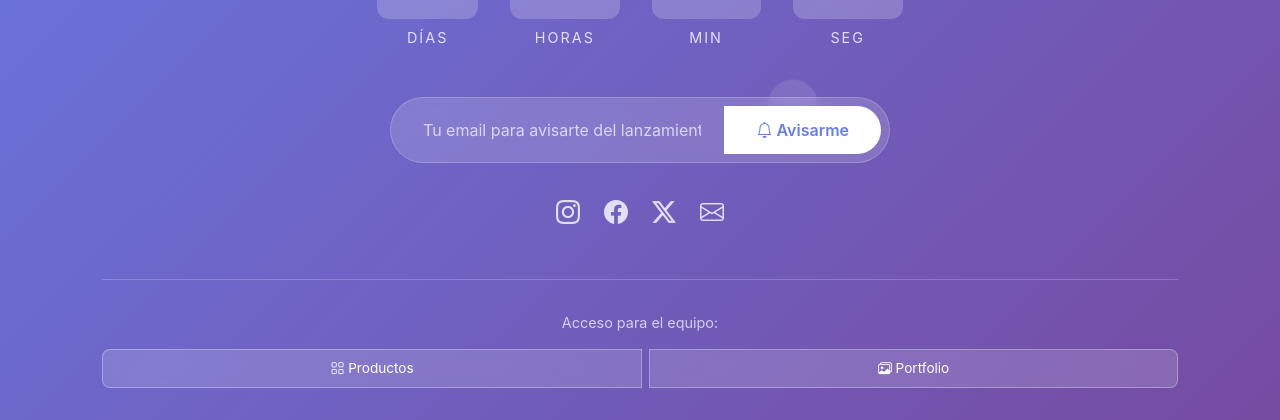
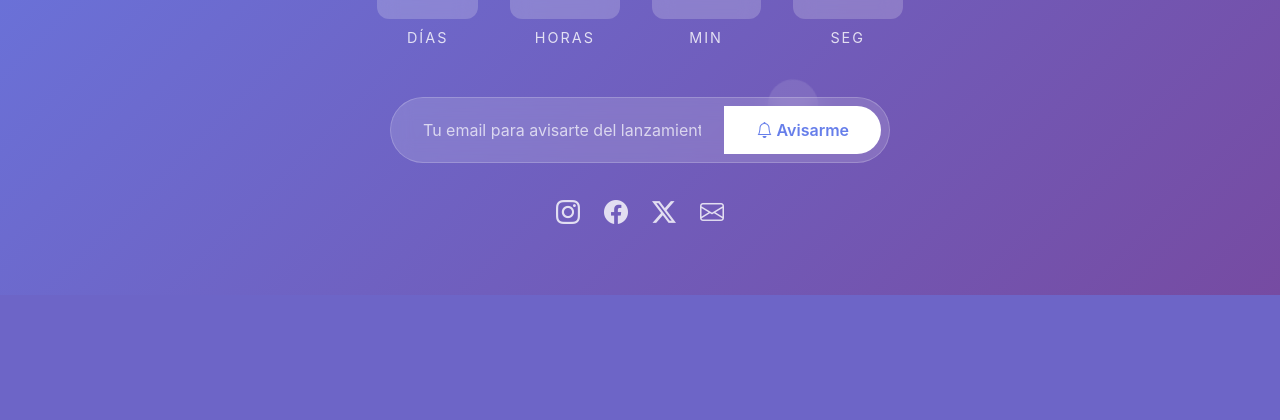
Before and after one commit to soralis05-ai/carrito, a Flask app: page / in a window 1280 px wide. Shown: the part 552-972 px from the top of the page. After the commit the page ends 847 px from the top, so only its background shows below. Run offline with Flask 3, Linux system fonts and the light colour scheme.

Commit message:
Fix: Eliminar botones en coming soon y usar campo precio existente

```diff
--- a/app/templates/coming_soon.html
+++ b/app/templates/coming_soon.html
@@ -342,19 +342,6 @@
             <a href="#" title="Twitter"><i class="bi bi-twitter-x"></i></a>
             <a href="mailto:soralis05@gmail.com" title="Email"><i class="bi bi-envelope"></i></a>
         </div>
-
-        <!-- Team access links -->
-        <div class="team-access">
-            <p>Acceso para el equipo:</p>
-            <div class="btn-group">
-                <a href="/products/" class="btn">
-                    <i class="bi bi-grid"></i> Productos
-                </a>
-                <a href="/portfolio/" class="btn">
-                    <i class="bi bi-images"></i> Portfolio
-                </a>
-            </div>
-        </div>
     </div>
 
     <!-- Countdown script -->
```
Also changed, not shown: app/blueprints/admin/templates/admin/upload_product.html (+22 -13 lines).
